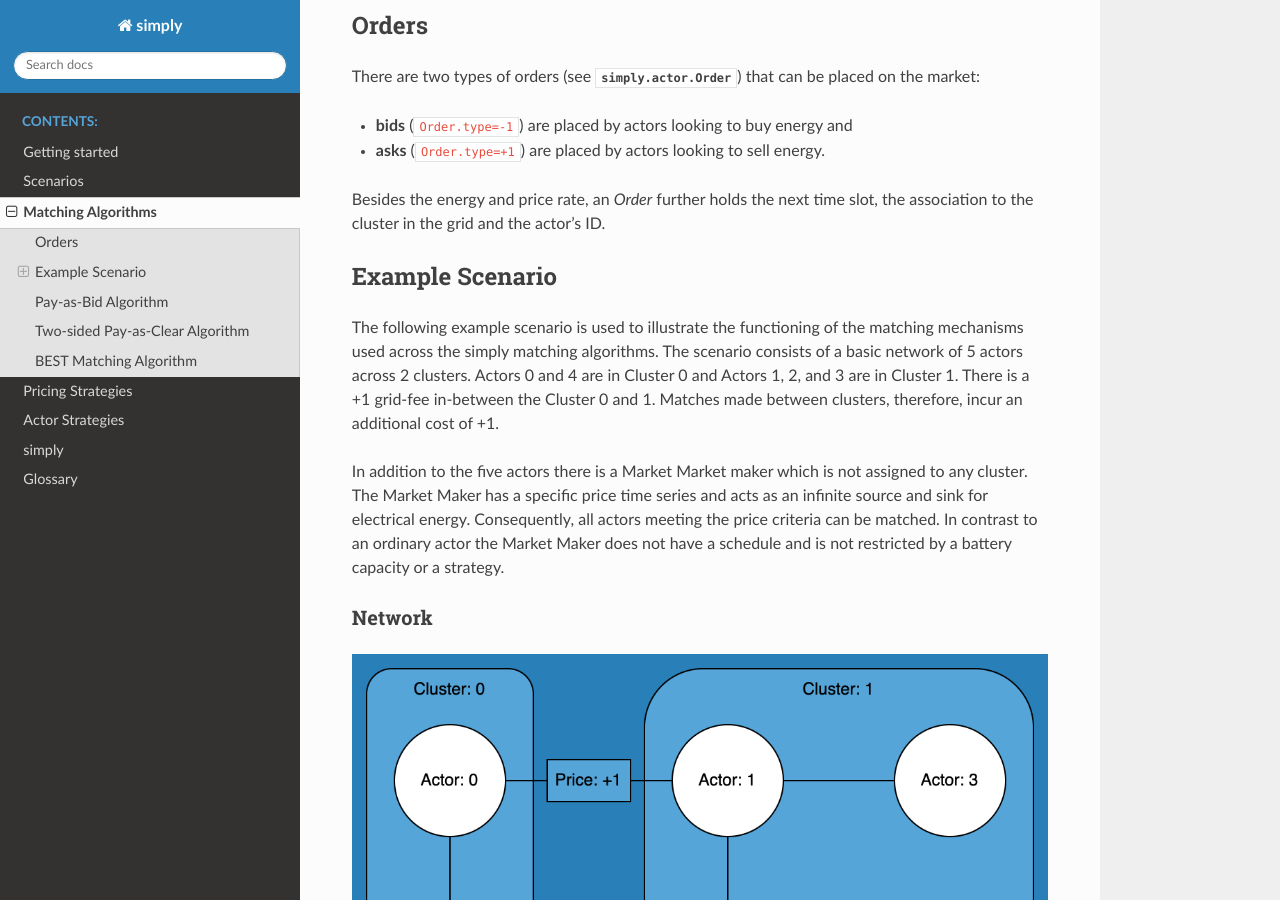
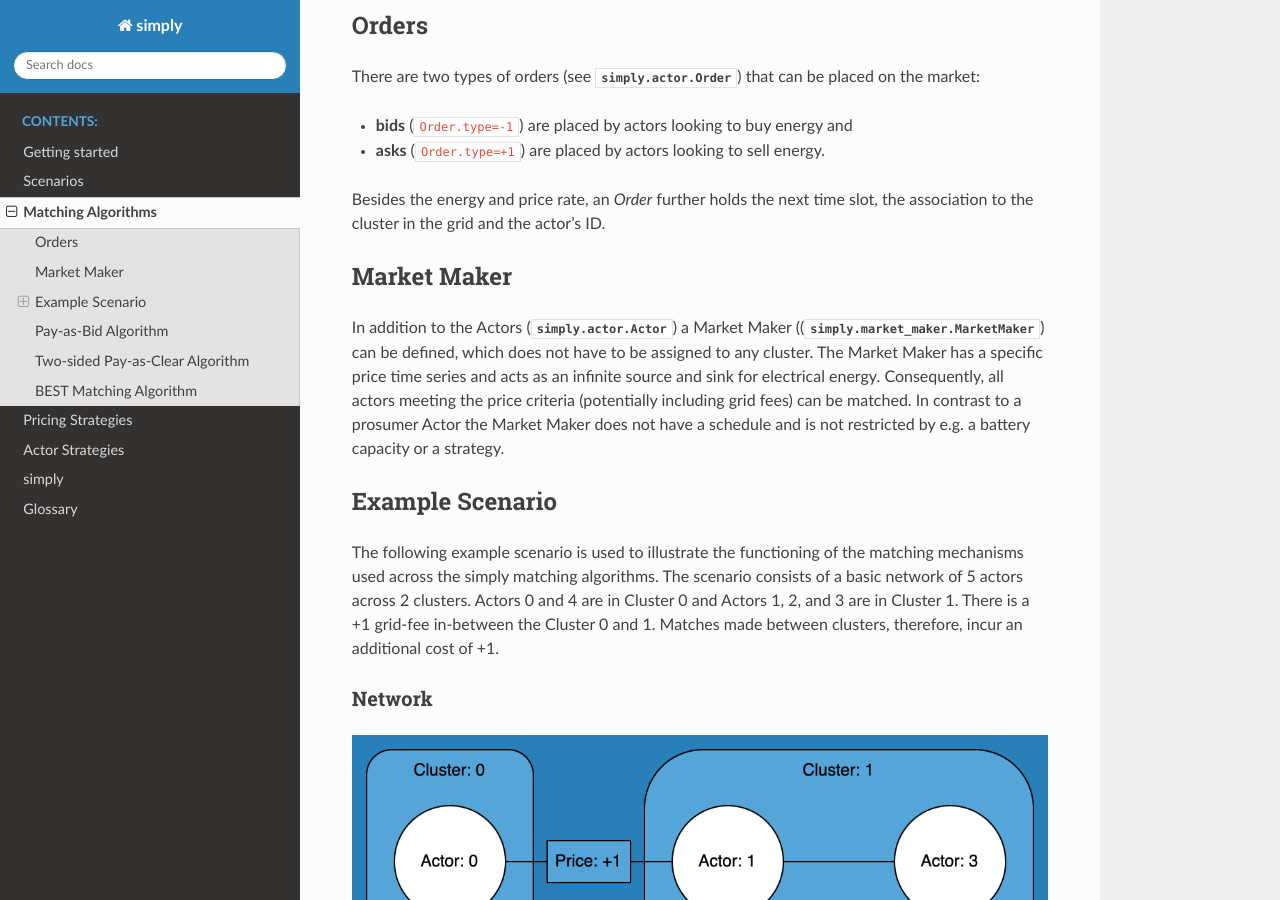
Before and after one commit to BESTenergytrade/simply, a Sphinx documentation site: the page built from doc/source/matching_strategies.rst, in a window 1280 px wide and 900 px high, scrolled down 367 px. Built offline with Sphinx 7.4.7 and the Read the Docs theme 2.0.0, drawn with Linux system fonts in a browser that asks for light colours; formulas are drawn with MathJax 3; some of the changed lines change nothing that is shown.

Commit message:
Move and adapt market maker description

```diff
--- a/doc/source/matching_strategies.rst
+++ b/doc/source/matching_strategies.rst
@@ -24,6 +24,17 @@ There are two types of orders (see :class:`simply.actor.Order`) that can be plac
 Besides the energy and price rate, an `Order` further holds the next time slot, the association to
 the cluster in the grid and the actor's ID.
 
+.. _market_maker:
+
+Market Maker
+============
+
+In addition to the Actors (:class:`simply.actor.Actor`) a Market Maker ((:class:`simply.market_maker.MarketMaker`) can be defined, which
+does not have to be assigned to any cluster.
+The Market Maker has a specific price time series and acts as an infinite source and sink for electrical energy. Consequently, all actors
+meeting the price criteria (potentially including grid fees) can be matched. In contrast to a prosumer Actor the Market Maker does not have a schedule
+and is not restricted by e.g. a battery capacity or a strategy.
+
 .. _example_scenario:
 
 Example Scenario
@@ -34,11 +45,6 @@ used across the simply matching algorithms. The scenario consists of a basic net
 across 2 clusters. Actors 0 and 4 are in Cluster 0 and Actors 1, 2, and 3 are in Cluster 1. There
 is a +1 grid-fee in-between the Cluster 0 and 1. Matches made between clusters, therefore, incur an
 additional cost of +1.
-
-In addition to the five actors there is a Market Market maker which is not assigned to any cluster. The Market Maker has
-a specific price time series and acts as an infinite source and sink for electrical energy. Consequently, all actors
-meeting the price criteria can be matched. In contrast to an ordinary actor the Market Maker does not have a schedule
-and is not restricted by a battery capacity or a strategy.
 
 Network
 -------
```
